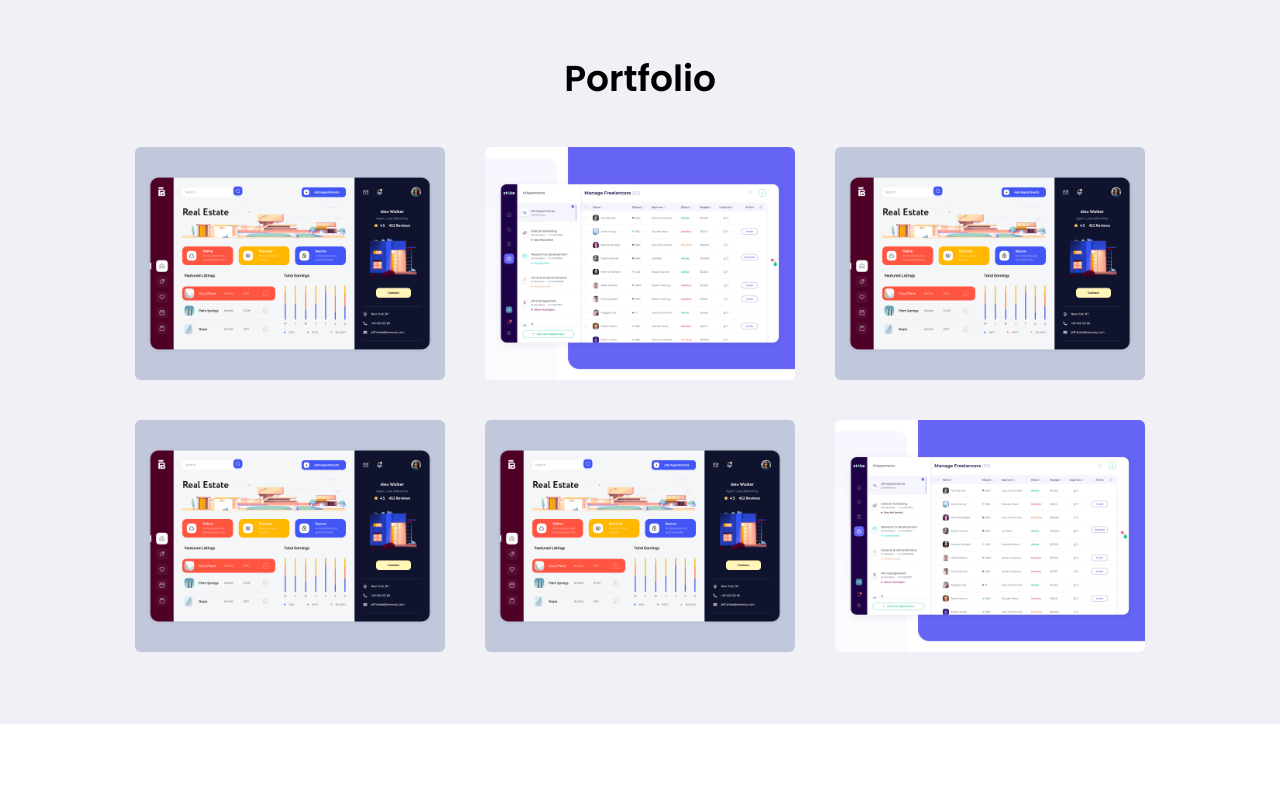
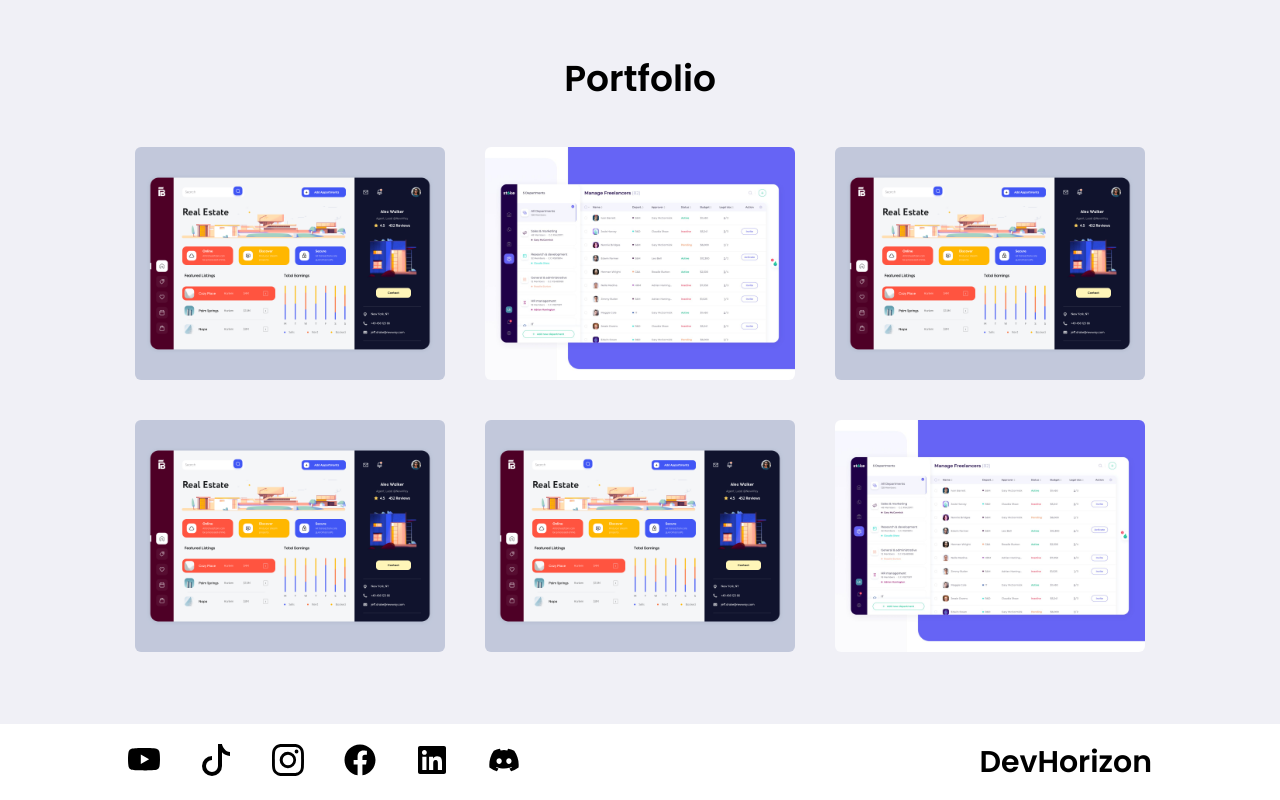
Before and after one commit to ReaksmeyThan/portfolio-web, a React (Vite) app: page / in a window 1280 px wide. Shown: the part 4096-4896 px from the top of the page. Before the commit the page ends 4820 px from the top, so only its background shows below. Built offline with nearby package versions, Linux system fonts and the light colour scheme.

Commit message:
update footer

```diff
--- a/src/App.jsx
+++ b/src/App.jsx
@@ -6,6 +6,7 @@ import Services from "./components/Services";
 import Education from "./components/Education";
 import Experience from "./components/Experience";
 import Porfolio from "./components/Porfolio";
+import Footer from "./components/Footer";
 
 const App = () => {
   return (
@@ -39,6 +40,8 @@ const App = () => {
 
 
       </main>
+
+      <Footer/>
     </div>
   );
 };
--- a/src/components/Footer.jsx
+++ b/src/components/Footer.jsx
@@ -0,0 +1,89 @@
+import React from "react";
+import { BsInstagram, BsTiktok, BsYoutube } from "react-icons/bs";
+import { FaDiscord, FaFacebook, FaLinkedin } from "react-icons/fa";
+import { Link } from "react-scroll";
+
+const Footer = () => {
+  return (
+    <div className=" flex flex-col lg:flex-row justify-between lg:px-32 px-5 bg-white p-5 flex-auto">
+      <div className="flex gap-10">
+        <a
+          href="https://www.youtube.com/channel/UCbsmtBpfwsoO4sCi19wIDYA"
+          target="_blank"
+          rel="noopener noreferrer"
+        >
+          <BsYoutube
+            size={32}
+            className="hover:text-brightColor transition-all cursor-pointer"
+          />
+        </a>
+        <a
+          href="https://www.tiktok.com/@reaksmeyrt"
+          target="_blank"
+          rel="noopener noreferrer"
+        >
+          <BsTiktok
+            size={32}
+            className="hover:text-brightColor transition-all cursor-pointer"
+          />
+        </a>
+        <a
+          href="https://www.instagram.com/reaksmey58/"
+          target="_blank"
+          rel="noopener noreferrer"
+        >
+          <BsInstagram
+            size={32}
+            className="hover:text-brightColor transition-all cursor-pointer"
+          />
+        </a>
+
+        <a
+          href="https://www.facebook.com/reaksmey.rt"
+          target="_blank"
+          rel="noopener noreferrer"
+        >
+          <FaFacebook
+            size={32}
+            className="hover:text-brightColor transition-all cursor-pointer"
+          />
+        </a>
+
+        <a
+          href="https://www.linkedin.com/in/reakmsey-than-499b27ba/"
+          target="_blank"
+          rel="noopener noreferrer"
+        >
+          <FaLinkedin
+            size={32}
+            className="hover:text-brightColor transition-all cursor-pointer"
+          />
+        </a>
+
+        <a
+          href="https://www.discord.com/your-discord-profile"
+          target="_blank"
+          rel="noopener noreferrer"
+        >
+          <FaDiscord
+            size={32}
+            className="hover:text-brightColor transition-all cursor-pointer"
+          />
+        </a>
+      </div>
+      <div className="flex flex-row items-center cursor-pointer mt-5 lg:mt-0">
+        <Link
+          to="home"
+          spy={true}
+          smooth={true}
+          duration={500}
+          className="hover:text-brightColor cursor-pointer transition-all text-3xl font-semibold"
+        >
+          DevHorizon
+        </Link>
+      </div>
+    </div>
+  );
+};
+
+export default Footer;
```
